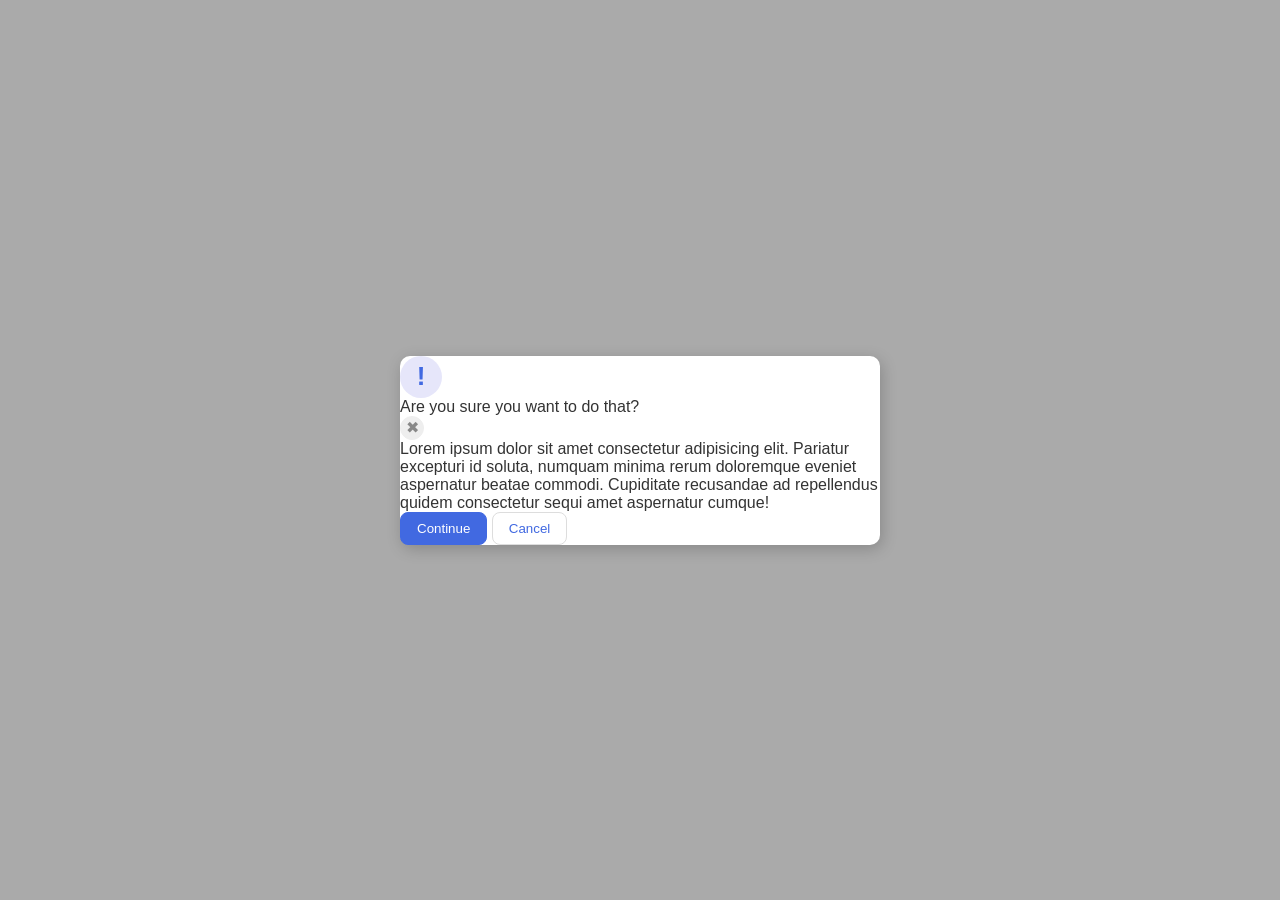
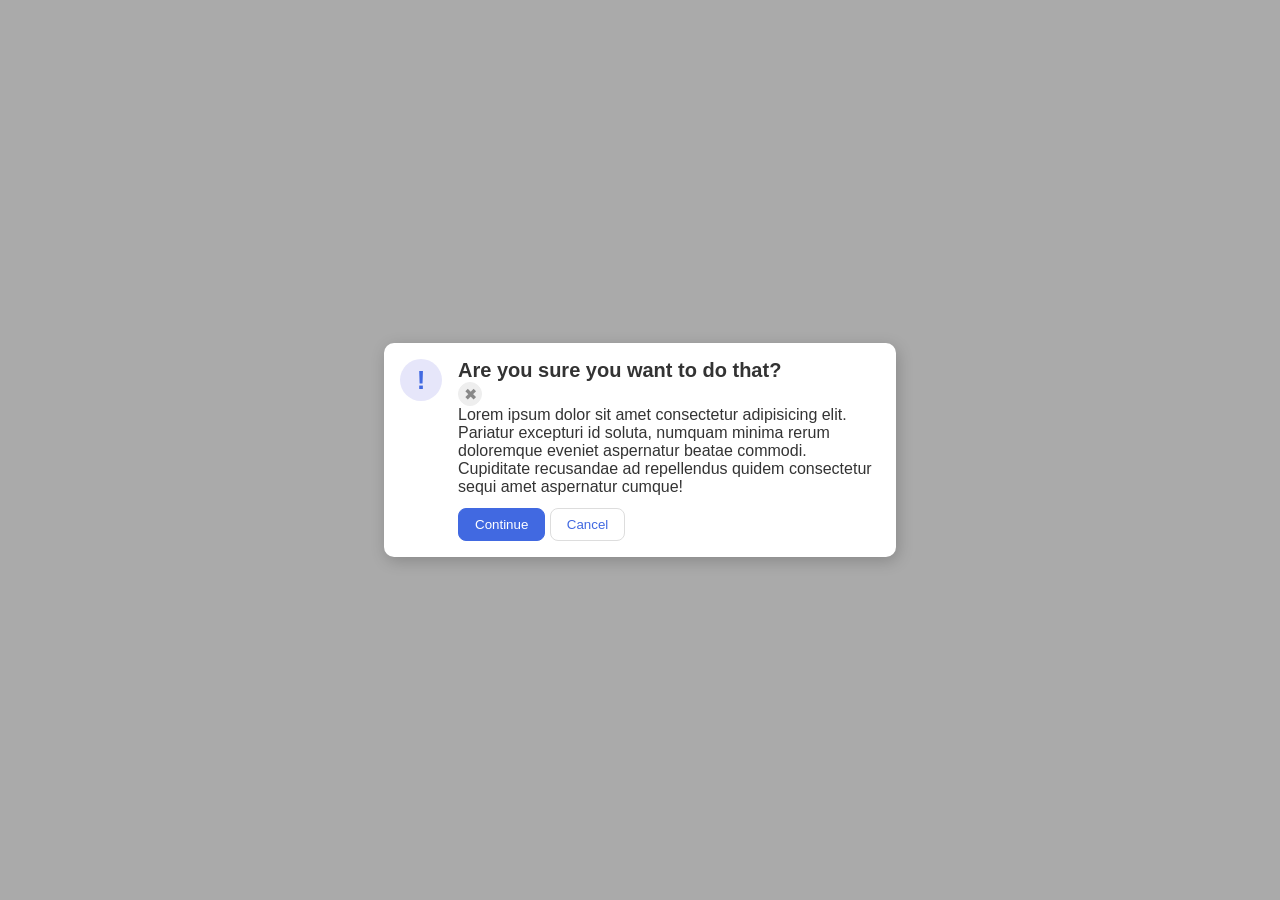

Finish foundations/flex/05-flex-modal

--- a/foundations/flex/05-flex-modal/style.css
+++ b/foundations/flex/05-flex-modal/style.css
@@ -1,6 +1,7 @@
-@import url('https://fonts.googleapis.com/css2?family=Roboto:wght@400;700&display=swap');
+@import url("https://fonts.googleapis.com/css2?family=Roboto:wght@400;700&display=swap");
 
-html, body {
+html,
+body {
   height: 100%;
 }
 
@@ -19,7 +20,9 @@ body {
   background: white;
   width: 480px;
   border-radius: 10px;
-  box-shadow: 2px 4px 16px rgba(0,0,0,.2);
+  box-shadow: 2px 4px 16px rgba(0, 0, 0, 0.2);
+  display: flex;
+  padding: 16px;
 }
 
 .icon {
@@ -33,6 +36,24 @@ body {
   display: flex;
   align-items: center;
   justify-content: center;
+  flex-shrink: 0;
+  margin-right: 16px;
+}
+
+.content-container-header {
+  display: flex;
+  justify-content: space-between;
+  align-items: center;
+  margin-bottom: 12px;
+}
+
+.header {
+  font-size: 20px;
+  font-weight: 700;
+}
+
+.text {
+  margin-bottom: 12px;
 }
 
 .close-button {
